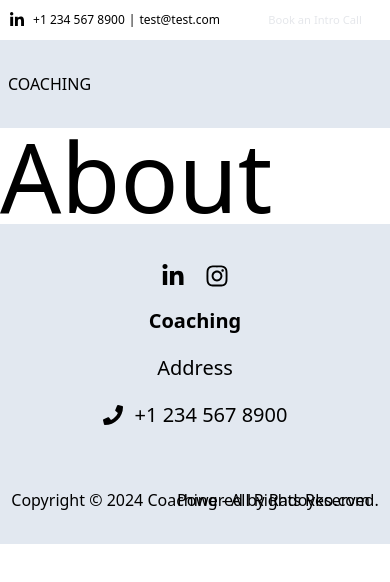
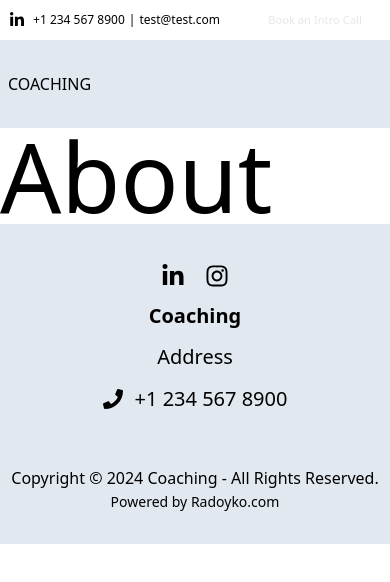
Before and after one commit to RadojkoR/CoachingJs, a React (Vite) app: page /about in a window 390 px wide. Shown: the top 582 px of the page. Built offline with nearby package versions, Linux system fonts and the light colour scheme.

Commit message:
finished footed mobile

```diff
--- a/src/components/layout/Banner.jsx
+++ b/src/components/layout/Banner.jsx
@@ -16,7 +16,7 @@ function Banner() {
         +1 234 567 8900
       </a>
       <span className="mr-1 ex:mr-2 md:mr-5 text-xs md:text-lg">|</span>
-      <a className="mr-5 text-xs text-xl" href="mailto:test@test.com">
+      <a className="mr-5 text-xs md:text-xl" href="mailto:test@test.com">
         test@test.com
       </a>
       {/* <button className="bg-slate-700 text-gray-200 text-xl py-3 px-10">
--- a/src/components/layout/Footer.jsx
+++ b/src/components/layout/Footer.jsx
@@ -30,11 +30,11 @@ function Footer() {
         </a>
       </section>
 
-      <section className="flex">
+      <section className="flex copyRightContainer">
         <p className="mb-8">
           Copyright &copy; 2024 Coaching - All Rights Reserved.
         </p>
-        <a className="mb-8 absolute right-5" href="https://radoyko.com/" target="_blank">
+        <a className="mb-8 absolute right-5 text-sm poweredByFooter" href="https://radoyko.com/" target="_blank">
           Powered by Radoyko.com
         </a>
       </section>
--- a/src/styles/partials/general.scss
+++ b/src/styles/partials/general.scss
@@ -12,6 +12,19 @@
         font-size: 1rem!important;
     }
 
+    .copyRightContainer {
+        flex-direction: column;
+        align-items: center;
+
+        .poweredByFooter {
+            position: unset;
+            margin-top: -30px;
+            // top: 30px;
+            // right: unset;
+            // left: 30px;
+        }
+    }
+
 }
 
 @media only screen and (max-width: 480px) {
```
